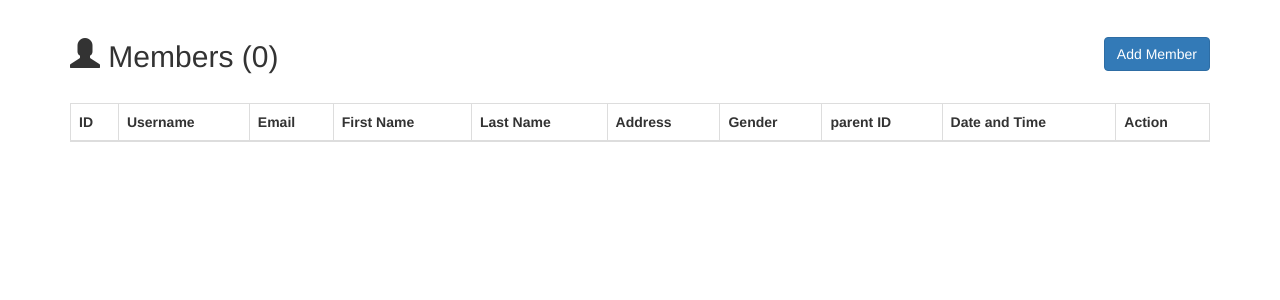
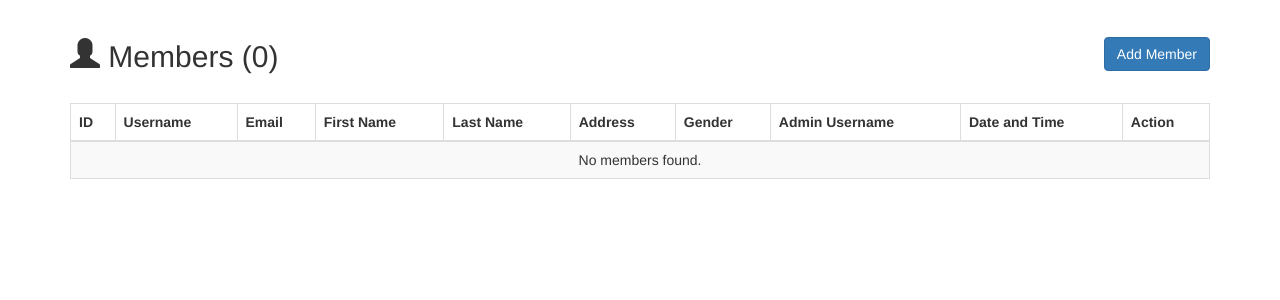
Before and after one commit to dishalukhi123/role_management_demo, a Django app: page /members/add/1 in a window 1280 px wide. Shown: the part 72-372 px from the top of the page. Run offline with Django 4.2, Linux system fonts and the light colour scheme; the visitor is signed in with stand-in values (Sample User, id 1); data comes from the database, SQL or seed files in the repository; lists and menus that the app fills with data are empty; some libraries are stand-ins or nearby versions.

Commit message:
Set a parent username to edit record

```diff
--- a/role_management/models.py
+++ b/role_management/models.py
@@ -26,8 +26,8 @@ class Users(AbstractUser):
     def formatted_created_at(self):
         local_timezone = pytz.timezone('Asia/Kolkata')
         local_created_at = self.created_at.astimezone(local_timezone)
-        # return local_created_at.strftime("%I:%M %p %A, %b %d, %Y")
-        return local_created_at.strftime("%A,%b %d, %Y , %I:%M  %p ")
+        return local_created_at.strftime("%I:%M %p %A, %b %d, %Y")
+        # return local_created_at.strftime("%A,%b %d, %Y , %I:%M  %p ")
 
 
     class Meta:
--- a/role_management/templates/add_member.html
+++ b/role_management/templates/add_member.html
@@ -38,7 +38,8 @@
         </div>
 
         <div class="row ">
-            <h2 class="col-md-6 admincount"><span class="glyphicon glyphicon-user"></span> Members ({{ members.count }})
+            <h2 id="member-count" class="col-md-6 admincount">
+                <span class="glyphicon glyphicon-user"></span> Members ({{ members.count }})
             </h2>
             <div class="col-md-6" style="text-align: right;">
                 <button type="button" class="btn btn-primary text-center add-btn" data-toggle="modal"
@@ -51,7 +52,7 @@
         {% include 'modal_form.html' %}
 
         <br />
-        <table class="table table-bordered table-striped">
+        <table id="add-data" class="table table-bordered table-striped">
             <thead>
                 <tr>
                     <th>ID</th>
@@ -61,12 +62,13 @@
                     <th>Last Name</th>
                     <th>Address</th>
                     <th>Gender</th>
-                    <th>parent ID</th>
+                    <th>Admin Username</th>
                     <th>Date and Time</th>
                     <th>Action</th>
                 </tr>
             </thead>
             <tbody>
+                {% if members %}
                 {% for member in members %}
                 <tr id="tabel-set" data-row-id="{{ member.id }}">
                     <td>{{ member.id }}</td>
@@ -76,7 +78,7 @@
                     <td>{{ member.last_name }}</td>
                     <td>{{ member.address }}</td>
                     <td>{{ member.get_gender_display }}</td>
-                    <td>{{ member.parent_id}}</td>
+                    <td>{{ member.parent_username}}</td>
                     <td>{{ member.formatted_created_at }}</td>
                     <td>
                         <button class="btn btn-primary  edit-btn" data-toggle="modal" data-target="#exampleModal"
@@ -87,6 +89,12 @@
 
                 </tr>
                 {% endfor %}
+                {% else %}
+                <div id="add-data"></div>
+                <tr>
+                    <td colspan="10" class="text-center" id="add-data-message">No members found.</td>
+                </tr>
+                {% endif %}
             </tbody>
         </table>
         {% endif %}
@@ -176,9 +184,9 @@
                         url: member_id ? `/members/${member_id}` : `/members/add/{{admin_id}}`,
                         data: data,
                         success: function (result) {
-                            console.log('=========result=====',result)
+                            console.log('AJAX success:', result);
+                            console.log('Member ID:', member_id);
                             if (result.code == 200) {
-                                if (result && result.data && result.data.member_id) {
                                 let new_row = `
                                                     <tr id="tabel-set" data-row-id="${result.data.member_id}">
                                                         <td>${result.data.member_id}</td>
@@ -188,7 +196,7 @@
                                                         <td>${result.data.last_name}</td>
                                                         <td>${result.data.address}</td>
                                                         <td>${result.data.gender}</td>
-                                                        <td>${result.data.current_user}</td>
+                                                        <td>${result.data.parent_username}</td>
                                                         <td>${result.data.created_at}</td>
                                                         <td>
                                                             <button class="btn btn-primary  edit-btn" data-toggle="modal" data-target="#exampleModal"
@@ -197,18 +205,22 @@
                                                             </button>
                                                         </td>
                                                         </tr>`;
+
+                                if (member_id) {
+                                    $(`#tabel-set[data-row-id="${member_id}"]`).replaceWith(new_row);
+                                }
+                                else {
+                                    $('#add-data-message').hide();
+                                    $('table tbody').append(new_row);
+                                    updateMemberCount();
+                                }
                                 $('#success').text(result.message).show();
                                 $('#success').fadeToggle(3000);
                                 $('#exampleModal').modal('hide');
                                 $('.modal-backdrop').remove();
 
-                                    if (member_id) {
-                                        $(`#tabel-set[data-row-id="${member_id}"]`).replaceWith(new_row);
-                                    }
                             } else {
                                 console.error('Invalid or missing data in the response:', result);
-                                }
-                            } else {
                                 $('#error').text(result.message).show();
                                 $('#error').fadeToggle(3000);
                             }
@@ -225,7 +237,7 @@
 
 
             $('.add-btn').click(function () {
-                console.log('=====admin===', `{{admin_id}}`);
+                let admin_id = $('div[data-admin-id]').data('admin-id');
                 $('#member_id').val('');
                 $('#username').val('');
                 $('#email').val('');
@@ -267,6 +279,10 @@
                 });
             });
 
+            function updateMemberCount() {
+                let currentCount = parseInt($('#member-count').text().match(/\d+/)[0]); // Extract current count
+                $('#member-count').text(`Members (${currentCount + 1})`); // Increment and update count
+            }
         });
     </script>
 </body>
--- a/role_management/views.py
+++ b/role_management/views.py
@@ -10,6 +10,8 @@ from django.utils.decorators import method_decorator
 from django.contrib import messages
 from .decorators import admin_required, member_required
 from django.utils import timezone
+from django.shortcuts import get_object_or_404
+
 
 
 def is_superuser(user):
@@ -33,6 +35,16 @@ def user_response(user):
         },
     )
 
+
+def admin_username(members):
+    for member in members:
+        parent_user = Users.objects.filter(id=member.parent_id).first()
+        if parent_user:
+            member.parent_username = parent_user.username
+        else:
+            member.parent_username = ""
+
+
 class AddAdminView(View):
     def post(self, request):
         email = request.POST.get("email")
@@ -43,7 +55,6 @@ class AddAdminView(View):
         confirm_password = request.POST.get("confirm_password")
         address = request.POST.get("address")
         gender = request.POST.get("gender")
-        admin_id = request.POST.get("admin_id")
 
         if " " in username:
             return sendResponse(500, "Username cannot use space")
@@ -53,10 +64,16 @@ class AddAdminView(View):
             return sendResponse(500, "You can only use alphabets in the first name")
         elif password != confirm_password:
             return sendResponse(500, "Password does not match")
+
+
+        if Users.objects.filter(username=username).exists():
+            return sendResponse(500, "Username already exists")
+
+
         current_user = request.user
         try:
             hashed_password = make_password(password)
-            new_user = Users.objects.create(
+            user = Users.objects.create(
                 email=email,
                 first_name=first_name,
                 last_name=last_name,
@@ -69,9 +86,22 @@ class AddAdminView(View):
             )
 
             admin_role = Role.objects.get(role_name="ADMIN")
-            new_user.roles.add(admin_role)
+            user.roles.add(admin_role)
 
-            return sendResponse(code=200, message="Admin added successfully.")
+            return sendResponse(
+                    code=200,
+                    message="Admin added successfully.",
+                    data={
+                        "admin_id" : user.id,
+                        "email": user.email,
+                        "first_name": user.first_name,
+                        "last_name": user.last_name,
+                        "username": user.username,
+                        "address": user.address,
+                        "gender": user.gender,
+                        "created_at": user.formatted_created_at(),
+                    }
+                )
 
         except Exception as e:
             return sendResponse(400, f"Error: {str(e)}")
@@ -80,16 +110,14 @@ class AddAdminView(View):
 class AddMemberView(View):
     @method_decorator(login_required(login_url="login"))
     def get(self, request, admin_id):
-        print('=================',admin_id)
         members = Users.objects.filter(parent_id=admin_id)
-        admin_not_member = not members.exists()
+        admin_username(members)
         return render(
             request,
             "add_member.html",
             {
                 "admin_id": admin_id,
                 "members": members,
-                "admin_not_member" : admin_not_member,
             },
         )
 
@@ -115,10 +143,9 @@ class AddMemberView(View):
             elif password != confirm_password:
                 return sendResponse(500, "Password does not match")
 
-            current_user = request.user
             hashed_password = make_password(password)
 
-            new_user = Users.objects.create(
+            user = Users.objects.create(
                 email=email,
                 first_name=first_name,
                 last_name=last_name,
@@ -129,11 +156,25 @@ class AddMemberView(View):
                 parent_id=admin_id,
                 created_at=timezone.now(),
             )
-            print('====newuser====,',new_user)
+            print('====newuser====,',user)
             member_role = Role.objects.get(role_name="MEMBER")
-            new_user.roles.add(member_role)
+            user.roles.add(member_role)
+            parent_user = Users.objects.filter(id=admin_id).first()
+            parent_username = parent_user.username if parent_user else ""
 
-            return sendResponse(code=200, message="Member added successfully.")
+            return sendResponse(200,"Member added successfully.",
+                    data={
+                        "member_id" : user.id,
+                        "email": user.email,
+                        "first_name": user.first_name,
+                        "last_name": user.last_name,
+                        "username": user.username,
+                        "address": user.address,
+                        "gender": user.gender,
+                        "parent_username" : parent_username,
+                        "created_at": user.formatted_created_at(),
+                    }
+                )
         except Exception as e:
             return sendResponse(400, f"Error: {str(e)}")
 
@@ -172,9 +213,6 @@ class EditAdminView(View):
             user.gender = data.get("gender")
             user.created_at = timezone.now()
 
-
-            print('======user.created_at=====',user.created_at)
-
             if " " in user.username:
                 return sendResponse(500, "Username cannot use space")
             elif " " in user.first_name or " " in user.last_name:
@@ -197,7 +235,6 @@ class EditAdminView(View):
                 return sendResponse(400, "Username already exists.")
 
             user.save()
-            print("-------------------", admin_id)
             return sendResponse(
                 200,
                 "Admin updated successfully.",
@@ -209,7 +246,7 @@ class EditAdminView(View):
                     "username": user.username,
                     "address": user.address,
                     "gender": user.gender,
-                    "created_at": user.created_at,
+                    "created_at": user.formatted_created_at(),
                 },
             )
         except Users.DoesNotExist:
@@ -217,12 +254,12 @@ class EditAdminView(View):
 
 
 class EditMemberView(View):
-    def get(self, request, member_id):
+    def get(self, request, member_id ):
         user = Users.objects.get(id=member_id)
         return user_response(user)
 
 
-    def post(self, request, member_id):
+    def post(self, request, member_id ):
         try:
             user = Users.objects.get(id=member_id)
             data = request.POST
@@ -232,7 +269,6 @@ class EditMemberView(View):
             user.username = data.get("username")
             user.address = data.get("address")
             user.gender = data.get("gender")
-            user.parent_id = data.get("parent_id")
             user.created_at = timezone.now()
 
             if " " in user.username:
@@ -257,7 +293,12 @@ class EditMemberView(View):
                 return sendResponse(400, "Username already exists.")
 
             user.save()
-            print("========parent_id=========")
+            parent_user = None
+            if user.parent_id:
+                parent_user = get_object_or_404(Users, id=user.parent_id)
+                parent_username = parent_user.username
+            else:
+                parent_username = None
             return sendResponse(
                 200,
                 "Member updated successfully.",
@@ -269,8 +310,8 @@ class EditMemberView(View):
                     "username": user.username,
                     "address": user.address,
                     "gender": user.gender,
-                    "parent_id": user.parent_id,
-                    "created_at": user.created_at,
+                    "parent_username": parent_username,
+                    "created_at": user.formatted_created_at(),
                 },
             )
 
@@ -291,6 +332,7 @@ class MemberView(View):
                 parent_id=current_user.id, roles__role_name="MEMBER"
             ).order_by("-id")
 
+        admin_username(members)
 
         return render(
             request,
```
Also changed, not shown: role_management/templates/admins.html (+18 -27 lines), role_management/templates/members.html (+19 -26 lines), role_management/templates/script.js (deleted). Lines whose indentation alone changed are shown as unchanged.
